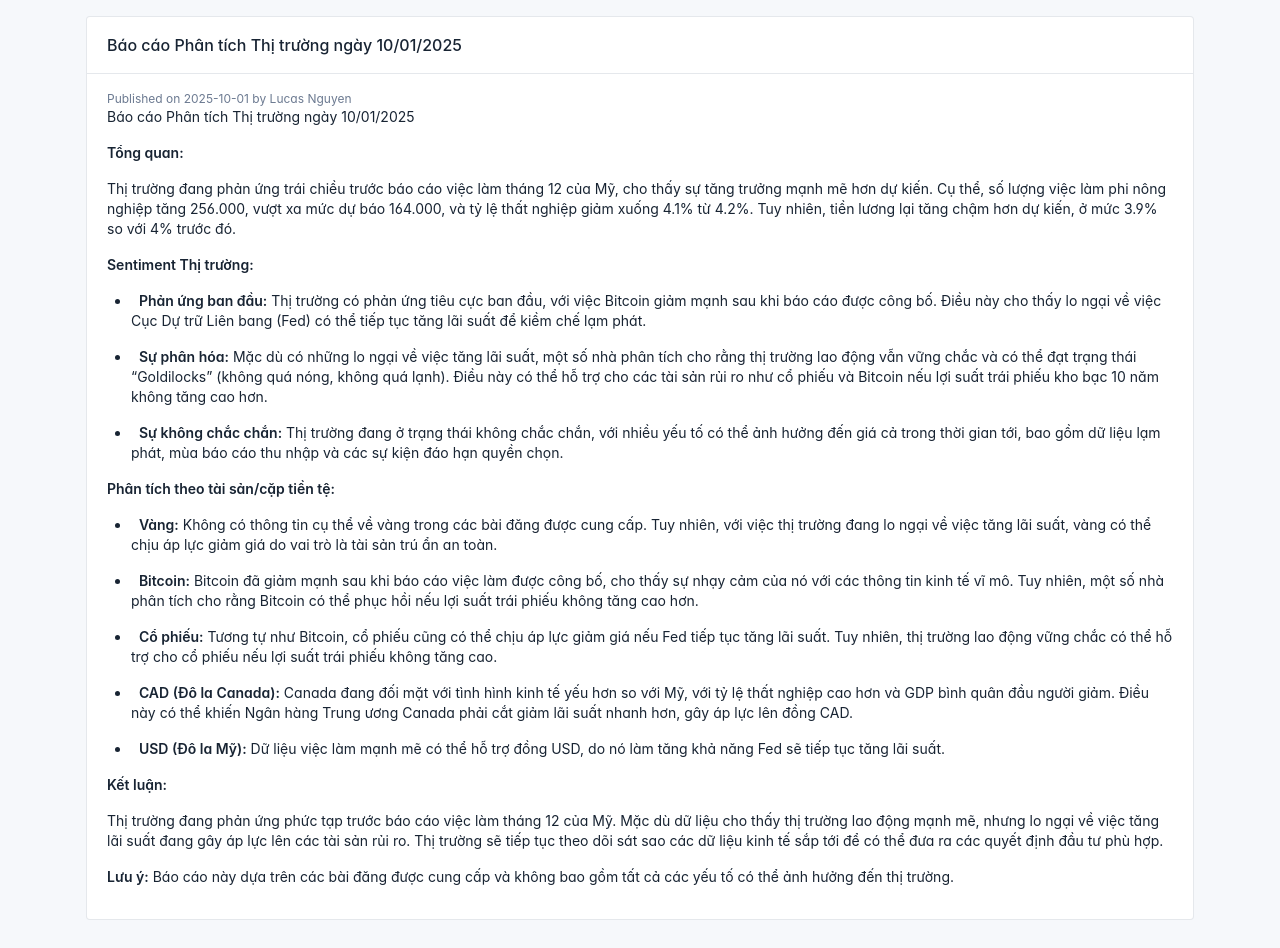
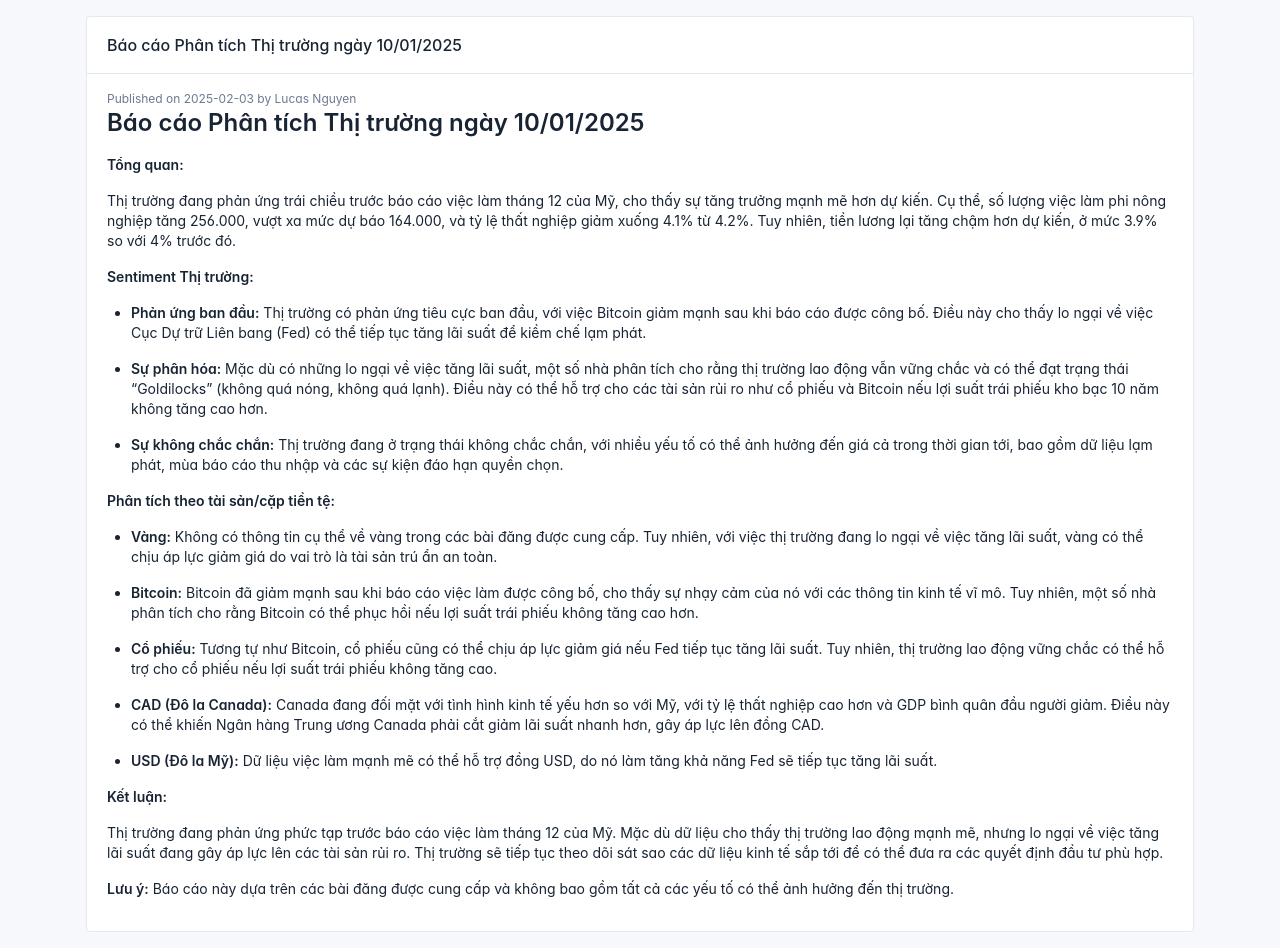
Before and after one commit to cyborgx0x/free-kingdom-archive, a Jekyll site: the page built from _posts/2025-01-10-sentiment.md, in a window 1280 px wide. Built offline with Jekyll 4.4.1, drawn with Linux system fonts in a browser that asks for light colours.

Commit message:
change property

```diff
--- a/_posts/2025-01-10-sentiment.md
+++ b/_posts/2025-01-10-sentiment.md
@@ -1,58 +1,38 @@
 ---
+layout: post
 title: Báo cáo Phân tích Thị trường ngày 10/01/2025
-date: 2025-10-01
-categories:
-  - sentiment
-  - blog
+date: 2025-02-03 03:12:55 +0800
+categories: blog
 tags:
-  - sentiment
 ---
-Báo cáo Phân tích Thị trường ngày 10/01/2025
-
-
+# Báo cáo Phân tích Thị trường ngày 10/01/2025
 
 **Tổng quan:**
 
-
-
 Thị trường đang phản ứng trái chiều trước báo cáo việc làm tháng 12 của Mỹ, cho thấy sự tăng trưởng mạnh mẽ hơn dự kiến. Cụ thể, số lượng việc làm phi nông nghiệp tăng 256.000, vượt xa mức dự báo 164.000, và tỷ lệ thất nghiệp giảm xuống 4.1% từ 4.2%. Tuy nhiên, tiền lương lại tăng chậm hơn dự kiến, ở mức 3.9% so với 4% trước đó.
-
-
 
 **Sentiment Thị trường:**
 
+- **Phản ứng ban đầu:** Thị trường có phản ứng tiêu cực ban đầu, với việc Bitcoin giảm mạnh sau khi báo cáo được công bố. Điều này cho thấy lo ngại về việc Cục Dự trữ Liên bang (Fed) có thể tiếp tục tăng lãi suất để kiềm chế lạm phát.
 
+- **Sự phân hóa:** Mặc dù có những lo ngại về việc tăng lãi suất, một số nhà phân tích cho rằng thị trường lao động vẫn vững chắc và có thể đạt trạng thái "Goldilocks" (không quá nóng, không quá lạnh). Điều này có thể hỗ trợ cho các tài sản rủi ro như cổ phiếu và Bitcoin nếu lợi suất trái phiếu kho bạc 10 năm không tăng cao hơn.
 
-*   **Phản ứng ban đầu:** Thị trường có phản ứng tiêu cực ban đầu, với việc Bitcoin giảm mạnh sau khi báo cáo được công bố. Điều này cho thấy lo ngại về việc Cục Dự trữ Liên bang (Fed) có thể tiếp tục tăng lãi suất để kiềm chế lạm phát.
-
-*   **Sự phân hóa:** Mặc dù có những lo ngại về việc tăng lãi suất, một số nhà phân tích cho rằng thị trường lao động vẫn vững chắc và có thể đạt trạng thái "Goldilocks" (không quá nóng, không quá lạnh). Điều này có thể hỗ trợ cho các tài sản rủi ro như cổ phiếu và Bitcoin nếu lợi suất trái phiếu kho bạc 10 năm không tăng cao hơn.
-
-*   **Sự không chắc chắn:** Thị trường đang ở trạng thái không chắc chắn, với nhiều yếu tố có thể ảnh hưởng đến giá cả trong thời gian tới, bao gồm dữ liệu lạm phát, mùa báo cáo thu nhập và các sự kiện đáo hạn quyền chọn.
-
-
+- **Sự không chắc chắn:** Thị trường đang ở trạng thái không chắc chắn, với nhiều yếu tố có thể ảnh hưởng đến giá cả trong thời gian tới, bao gồm dữ liệu lạm phát, mùa báo cáo thu nhập và các sự kiện đáo hạn quyền chọn.
 
 **Phân tích theo tài sản/cặp tiền tệ:**
 
+- **Vàng:** Không có thông tin cụ thể về vàng trong các bài đăng được cung cấp. Tuy nhiên, với việc thị trường đang lo ngại về việc tăng lãi suất, vàng có thể chịu áp lực giảm giá do vai trò là tài sản trú ẩn an toàn.
 
+- **Bitcoin:** Bitcoin đã giảm mạnh sau khi báo cáo việc làm được công bố, cho thấy sự nhạy cảm của nó với các thông tin kinh tế vĩ mô. Tuy nhiên, một số nhà phân tích cho rằng Bitcoin có thể phục hồi nếu lợi suất trái phiếu không tăng cao hơn.
 
-*   **Vàng:** Không có thông tin cụ thể về vàng trong các bài đăng được cung cấp. Tuy nhiên, với việc thị trường đang lo ngại về việc tăng lãi suất, vàng có thể chịu áp lực giảm giá do vai trò là tài sản trú ẩn an toàn.
+- **Cổ phiếu:** Tương tự như Bitcoin, cổ phiếu cũng có thể chịu áp lực giảm giá nếu Fed tiếp tục tăng lãi suất. Tuy nhiên, thị trường lao động vững chắc có thể hỗ trợ cho cổ phiếu nếu lợi suất trái phiếu không tăng cao.
 
-*   **Bitcoin:** Bitcoin đã giảm mạnh sau khi báo cáo việc làm được công bố, cho thấy sự nhạy cảm của nó với các thông tin kinh tế vĩ mô. Tuy nhiên, một số nhà phân tích cho rằng Bitcoin có thể phục hồi nếu lợi suất trái phiếu không tăng cao hơn.
+- **CAD (Đô la Canada):** Canada đang đối mặt với tình hình kinh tế yếu hơn so với Mỹ, với tỷ lệ thất nghiệp cao hơn và GDP bình quân đầu người giảm. Điều này có thể khiến Ngân hàng Trung ương Canada phải cắt giảm lãi suất nhanh hơn, gây áp lực lên đồng CAD.
 
-*   **Cổ phiếu:** Tương tự như Bitcoin, cổ phiếu cũng có thể chịu áp lực giảm giá nếu Fed tiếp tục tăng lãi suất. Tuy nhiên, thị trường lao động vững chắc có thể hỗ trợ cho cổ phiếu nếu lợi suất trái phiếu không tăng cao.
-
-*   **CAD (Đô la Canada):** Canada đang đối mặt với tình hình kinh tế yếu hơn so với Mỹ, với tỷ lệ thất nghiệp cao hơn và GDP bình quân đầu người giảm. Điều này có thể khiến Ngân hàng Trung ương Canada phải cắt giảm lãi suất nhanh hơn, gây áp lực lên đồng CAD.
-
-*   **USD (Đô la Mỹ):** Dữ liệu việc làm mạnh mẽ có thể hỗ trợ đồng USD, do nó làm tăng khả năng Fed sẽ tiếp tục tăng lãi suất.
-
-
+- **USD (Đô la Mỹ):** Dữ liệu việc làm mạnh mẽ có thể hỗ trợ đồng USD, do nó làm tăng khả năng Fed sẽ tiếp tục tăng lãi suất.
 
 **Kết luận:**
 
-
-
 Thị trường đang phản ứng phức tạp trước báo cáo việc làm tháng 12 của Mỹ. Mặc dù dữ liệu cho thấy thị trường lao động mạnh mẽ, nhưng lo ngại về việc tăng lãi suất đang gây áp lực lên các tài sản rủi ro. Thị trường sẽ tiếp tục theo dõi sát sao các dữ liệu kinh tế sắp tới để có thể đưa ra các quyết định đầu tư phù hợp.
 
-
-
 **Lưu ý:** Báo cáo này dựa trên các bài đăng được cung cấp và không bao gồm tất cả các yếu tố có thể ảnh hưởng đến thị trường.
```
Also changed, not shown: _posts/2024-02-03-welcome-to-my-blog.md (+2 -2 lines), _posts/2024-11-25-phong-van-hot.md (+3 -2 lines), _posts/2025-01-31-sentiment.md (+1 -3 lines), templates/blog-post.md (+1 -0 lines), .obsidian/types.json (added), .obsidian/workspace.json.
